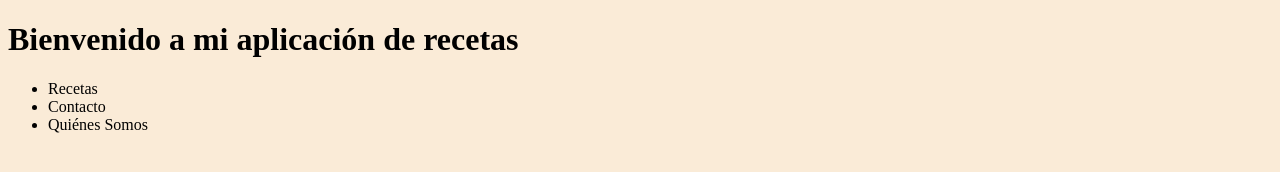
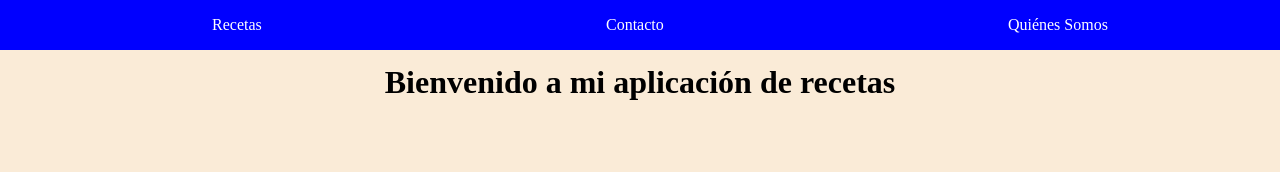
Before and after one commit to fabianblancowuest/recetas-app, a plain HTML site: page index.html in a window 1280 px wide. Drawn offline with Linux system fonts and the light colour scheme.

Commit message:
Añadir estilos a la barra de navegación

```diff
--- a/style.css
+++ b/style.css
@@ -1,3 +1,26 @@
 body {
 	background-color: antiquewhite;
 }
+
+h1 {
+	text-align: center;
+	margin-top: 4rem;
+}
+
+nav {
+	background-color: blue;
+	color: white;
+	width: 100%;
+	position: fixed;
+	top: 0;
+	left: 0;
+}
+
+ul {
+	display: flex;
+	justify-content: space-around;
+}
+
+li {
+	list-style: none;
+}
```
